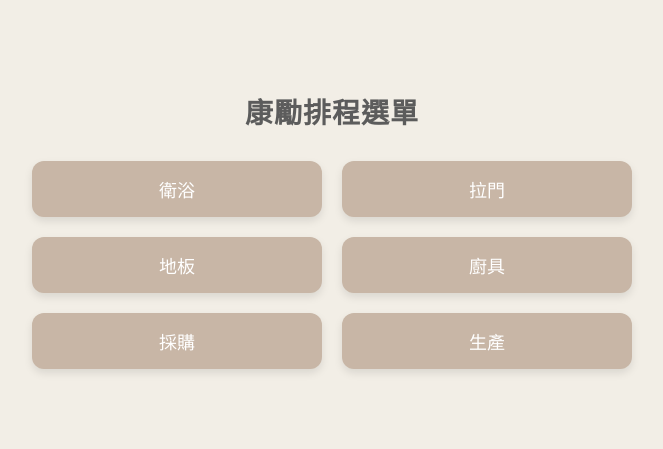
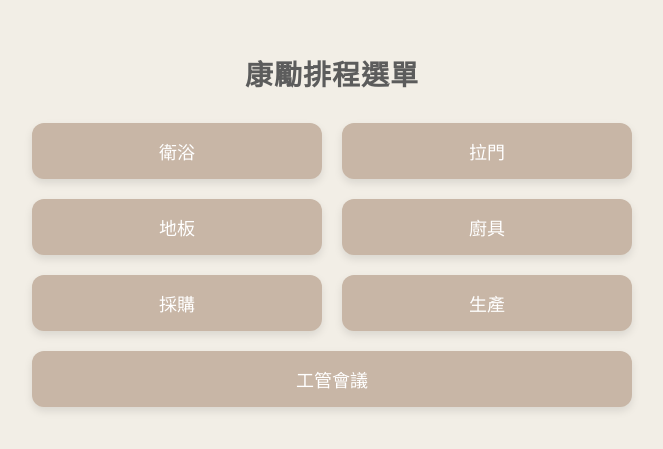
Before and after one commit to WE85623/renew, a plain HTML site: page index.html in a window 1280 px wide. Shown: the part 199-648 px from the top of the page, without its empty margins (308-971 px from the left). Drawn offline with Linux system fonts and the light colour scheme.

Commit message:
Update index.html

```diff
--- a/index.html
+++ b/index.html
@@ -64,6 +64,7 @@
     <button class="link-button" onclick="window.open('https://reurl.cc/yRAm92')">廚具</button>
     <button class="link-button" onclick="window.open('https://reurl.cc/gRYQ5Q')">採購</button>
     <button class="link-button" onclick="window.open('https://reurl.cc/RYkv4n')">生產</button>
+    <button class="link-button" onclick="window.open('https://reurl.cc/qGYVzR')">工管會議</button>
   </div>
 
 </body>
```
